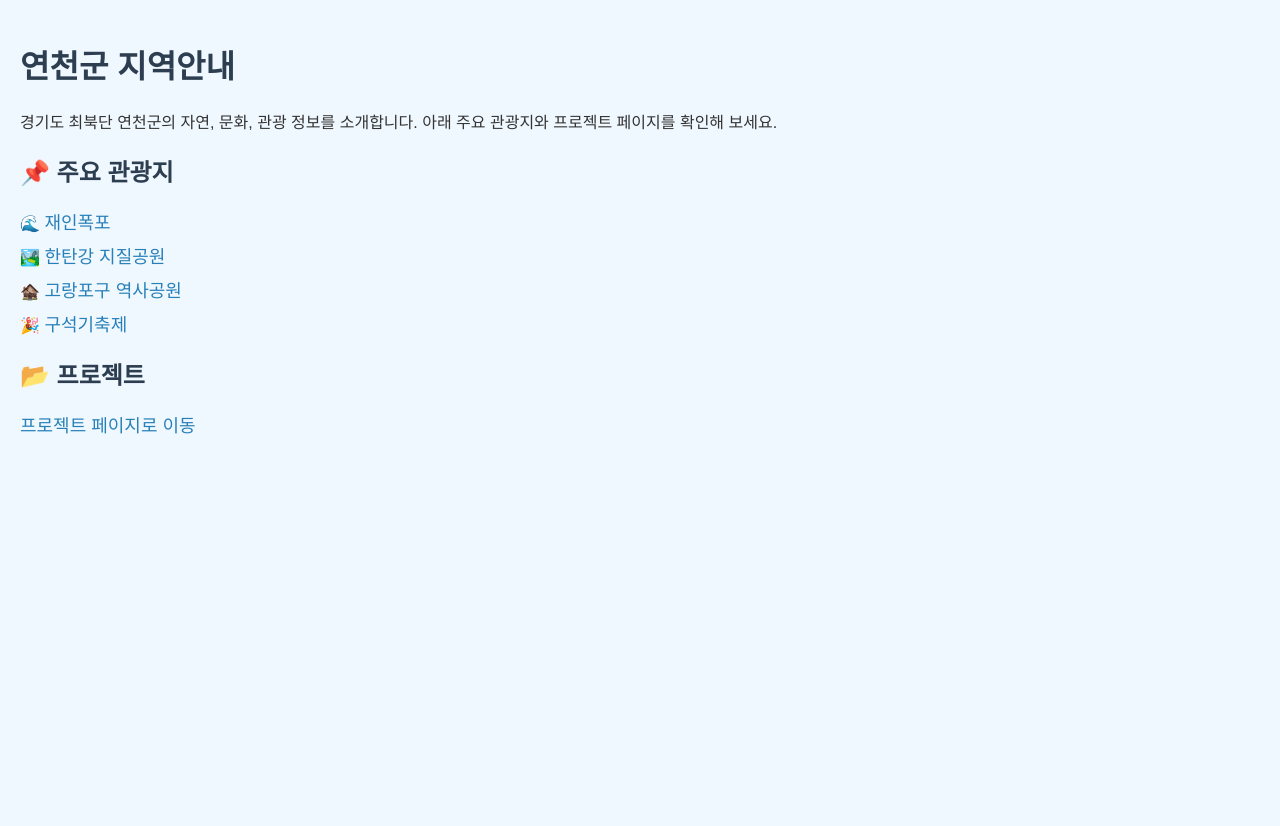
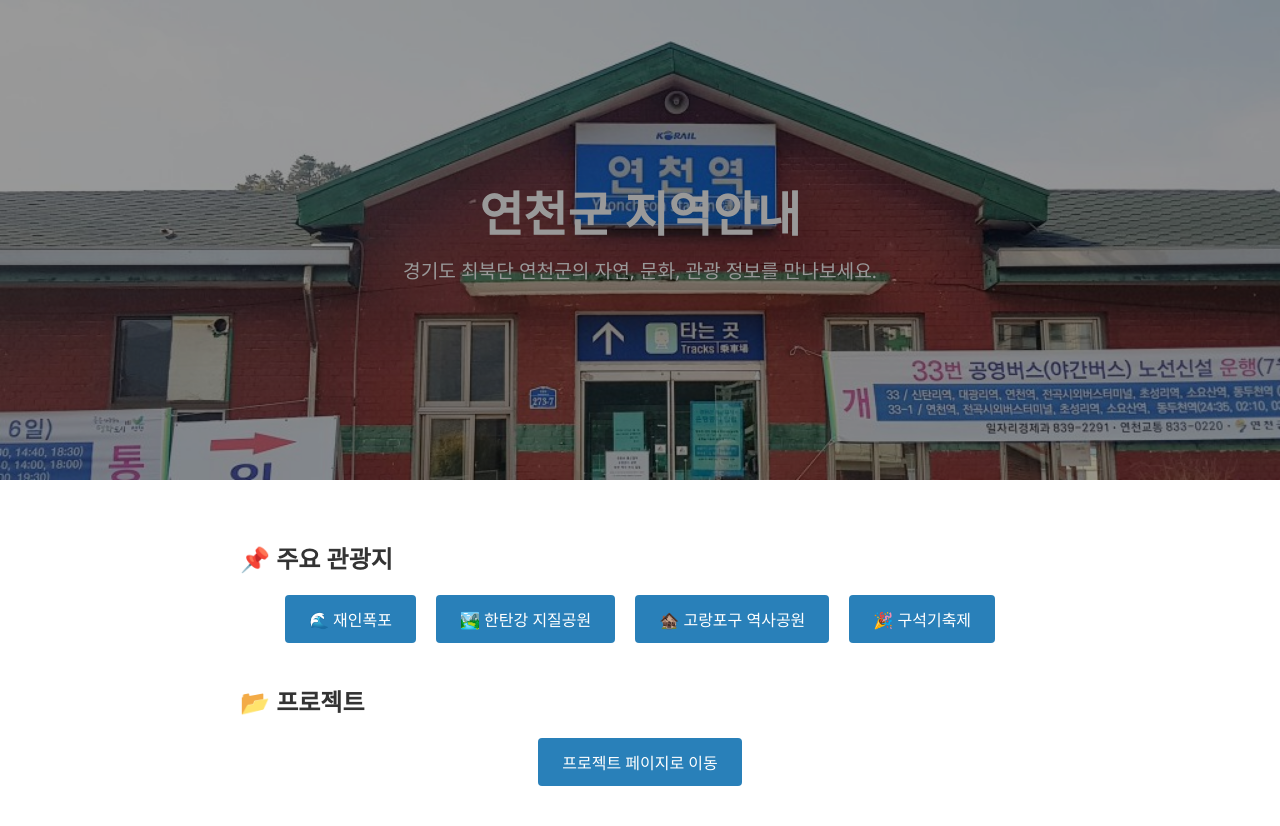
Before and after one commit to anggimotiii/24102326, a plain HTML site: page index.html in a window 1280 px wide. Before the commit the page ends 800 px from the top, so only its background shows below. Drawn offline with Linux system fonts and the light colour scheme.

Commit message:
Add files via upload

```diff
--- a/index.html
+++ b/index.html
@@ -4,30 +4,26 @@
   <meta charset="UTF-8">
   <title>연천군 지역안내</title>
   <link rel="stylesheet" href="style.css">
-  <style>
-    body { font-family: sans-serif; padding: 20px; background-color: #f0f8ff; }
-    h1, h2 { color: #2c3e50; }
-    ul { list-style: none; padding: 0; }
-    li { margin: 8px 0; }
-    a { text-decoration: none; color: #2980b9; font-size: 18px; }
-    a:hover { text-decoration: underline; }
-  </style>
 </head>
 <body>
-  <h1>연천군 지역안내</h1>
-  <p>경기도 최북단 연천군의 자연, 문화, 관광 정보를 소개합니다. 아래 주요 관광지와 프로젝트 페이지를 확인해 보세요.</p>
-
-  <h2>📌 주요 관광지</h2>
-  <ul>
-    <li>🌊 <a href="project/jaein.html">재인폭포</a></li>
-    <li>🏞️ <a href="project/hantangang.html">한탄강 지질공원</a></li>
-    <li>🏚️ <a href="project/golangpo.html">고랑포구 역사공원</a></li>
-    <li>🎉 <a href="project/festival.html">구석기축제</a></li>
-  </ul>
-
-  <h2>📂 프로젝트</h2>
-  <ul>
-    <li><a href="project/index.html">프로젝트 페이지로 이동</a></li>
-  </ul>
+  <section class="hero">
+    <div class="hero-text">
+      <h1>연천군 지역안내</h1>
+      <p>경기도 최북단 연천군의 자연, 문화, 관광 정보를 만나보세요.</p>
+    </div>
+  </section>
+  <div class="container">
+    <h2>📌 주요 관광지</h2>
+    <div class="links">
+      <a class="button" href="project/jaein.html">🌊 재인폭포</a>
+      <a class="button" href="project/hantangang.html">🏞️ 한탄강 지질공원</a>
+      <a class="button" href="project/golangpo.html">🏚️ 고랑포구 역사공원</a>
+      <a class="button" href="project/festival.html">🎉 구석기축제</a>
+    </div>
+    <h2 style="margin-top:40px;">📂 프로젝트</h2>
+    <div class="links">
+      <a class="button" href="project/index.html">프로젝트 페이지로 이동</a>
+    </div>
+  </div>
 </body>
 </html>
--- a/style.css
+++ b/style.css
@@ -1,9 +1,69 @@
+/* style.css - Decorated homepage */
 body {
-  font-family: Arial, sans-serif;
-  background-color: #fdfdfd;
+  margin: 0;
+  font-family: 'Segoe UI', Tahoma, Geneva, Verdana, sans-serif;
   color: #333;
+}
+
+.hero {
+  position: relative;
+  height: 60vh;
+  background: url('images/yeoncheon.jpg') center/cover no-repeat;
+  display: flex;
+  align-items: center;
+  justify-content: center;
+}
+
+.hero::after {
+  content: '';
+  position: absolute;
+  top: 0;
+  left: 0;
+  width: 100%;
+  height: 100%;
+  background: rgba(0, 0, 0, 0.4);
+}
+
+.hero-text {
+  position: relative;
+  text-align: center;
+  color: #fff;
+}
+
+.hero-text h1 {
+  font-size: 3em;
   margin: 0;
-  padding: 20px;
 }
-a { color: #2980b9; text-decoration: none; }
-a:hover { text-decoration: underline; }
+
+.hero-text p {
+  font-size: 1.2em;
+  margin-top: 10px;
+}
+
+.container {
+  padding: 40px 20px;
+  max-width: 800px;
+  margin: auto;
+}
+
+.links {
+  display: flex;
+  gap: 20px;
+  flex-wrap: wrap;
+  justify-content: center;
+}
+
+.button {
+  display: inline-block;
+  padding: 12px 24px;
+  background-color: #2980b9;
+  color: #fff;
+  text-decoration: none;
+  border-radius: 4px;
+  font-size: 1em;
+  transition: background-color 0.3s ease;
+}
+
+.button:hover {
+  background-color: #1f6391;
+}
```
